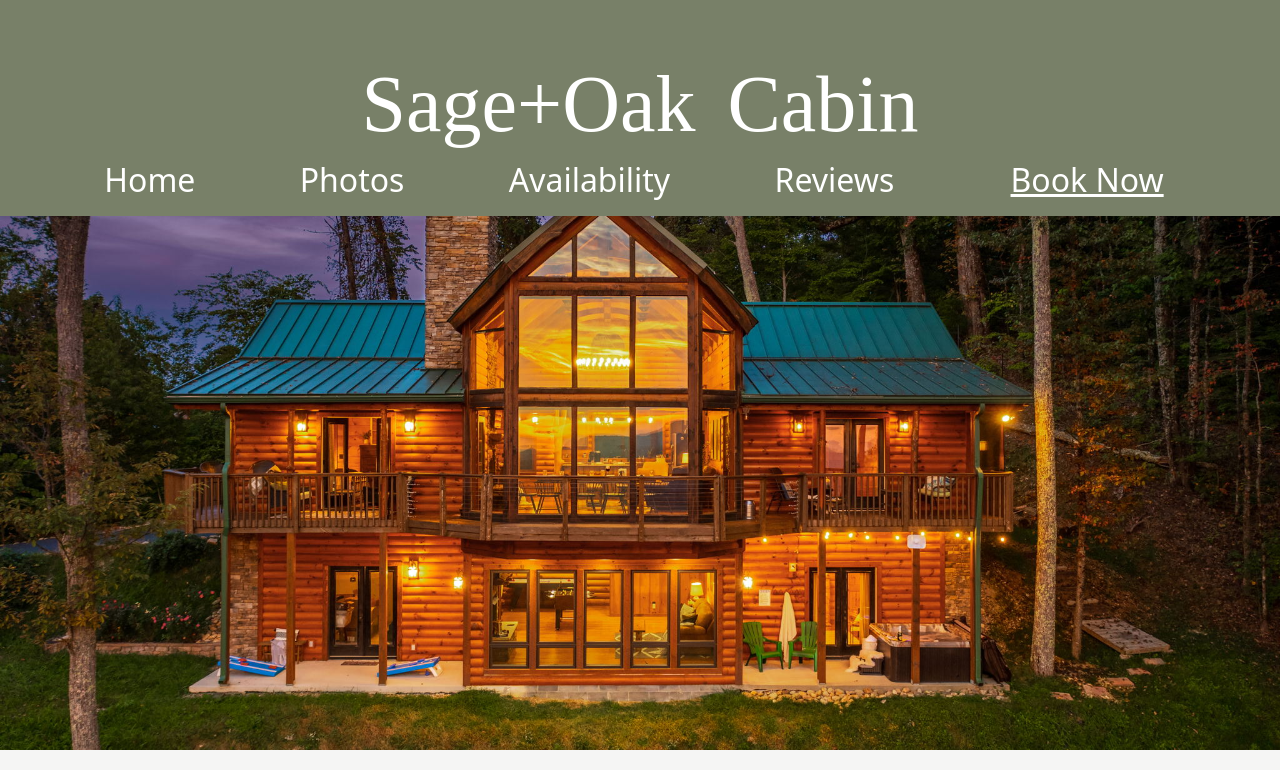
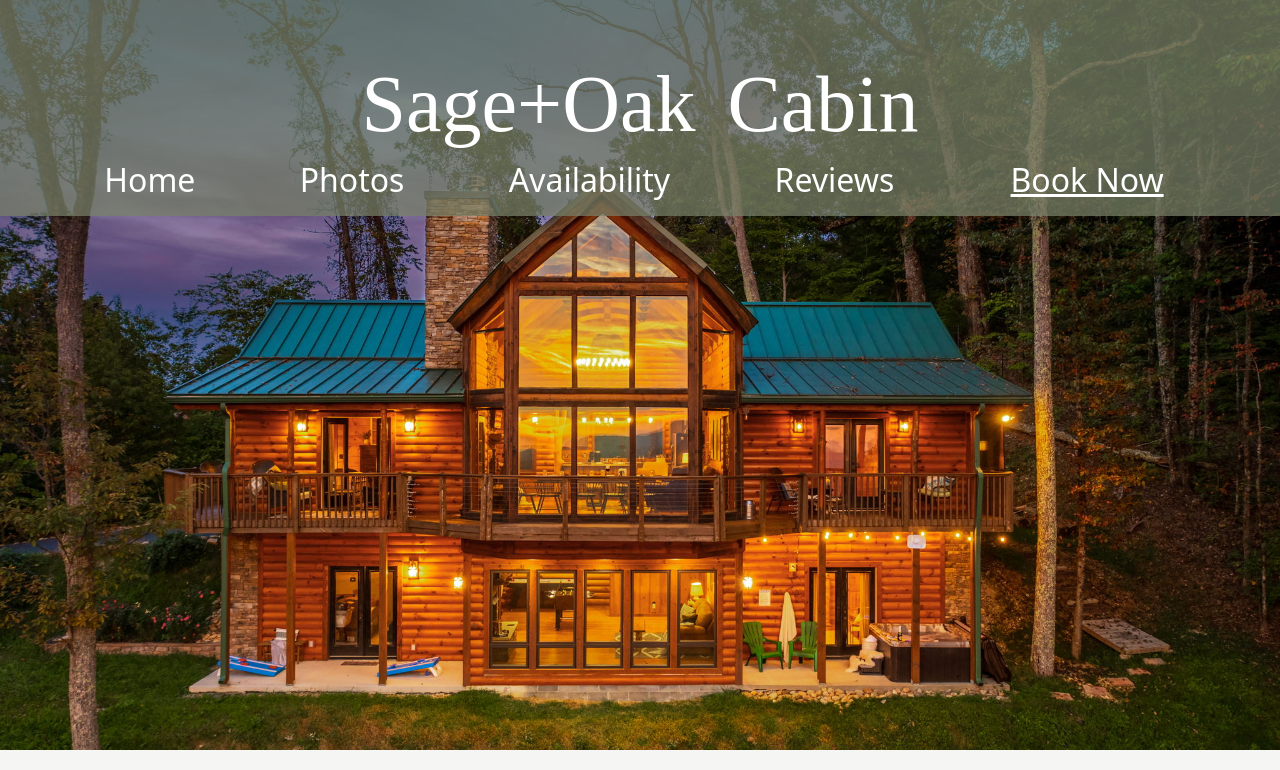
Before and after one commit to Ozzy-codes/React_S.A.O, a React (Create React App) app: page / in a window 1280 px wide. Shown: the top 770 px of the page. Built offline with nearby package versions, Linux system fonts and the light colour scheme; a web font is replaced by a local one.

Commit message:
update desktop header bg color - made transparent

```diff
--- a/src/components/DeskTopHeader.js
+++ b/src/components/DeskTopHeader.js
@@ -30,7 +30,7 @@ function DeskTopHeader({ navLinks }) {
   return (
     <div
       id="top_header_div"
-      className={"absolute w-screen flex flex-col items-center bg-[var(--logo-color)] "}>
+      className={"absolute w-screen flex flex-col items-center bg-[var(--light-logo)] "}>
       <div className="z-20 pt-[4rem] pb-0 px-[4rem]">
         <Link to={"/"}>
           <h1 className="leading-none text-[5rem] font-['Whisper'] text-white">
--- a/src/index.css
+++ b/src/index.css
@@ -8,7 +8,8 @@
   --wheat: #efd6ac;
   --border-radius: .5rem;
   --header-shadow: black 0px 3px 12px 0px;
-  --logo-color: #788068
+  --logo-color: #788068;
+  --light-logo: #788068ba;
 }
 
 html {
```
